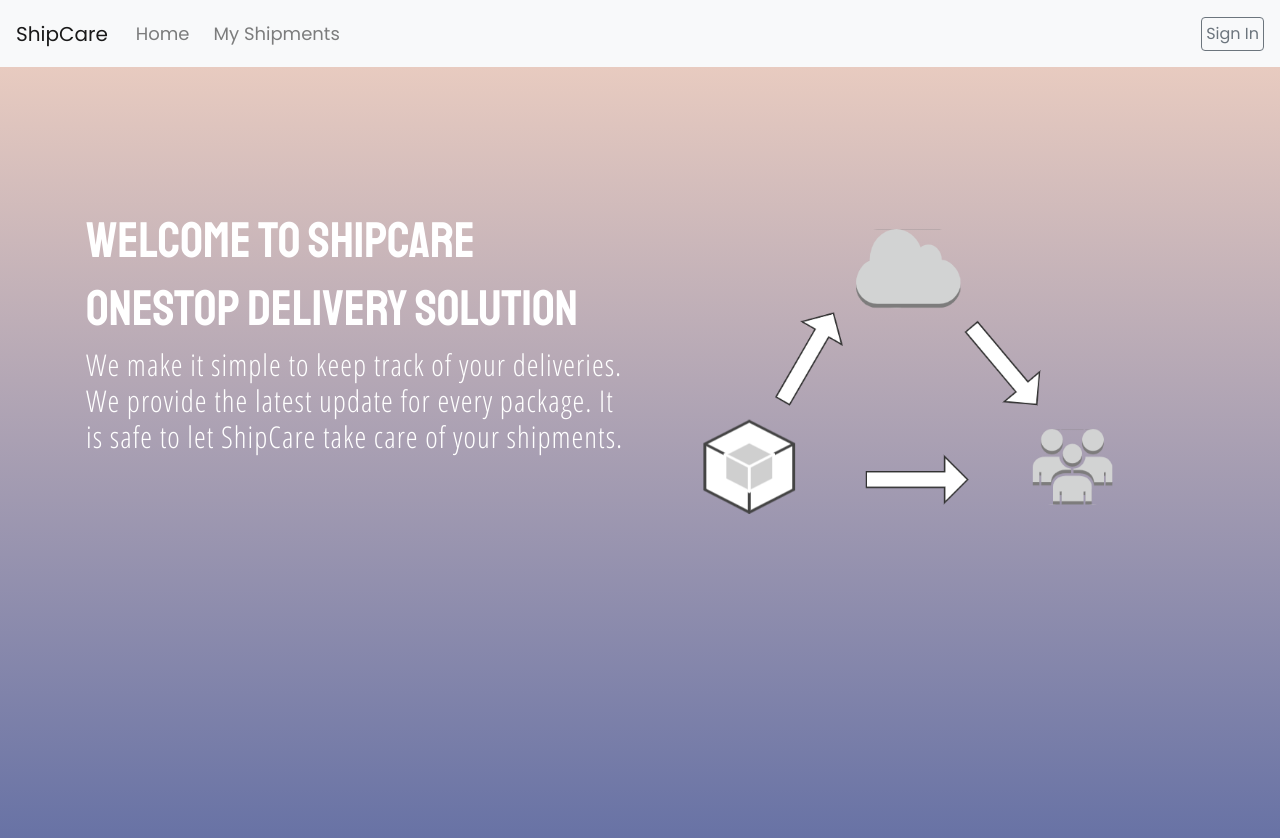
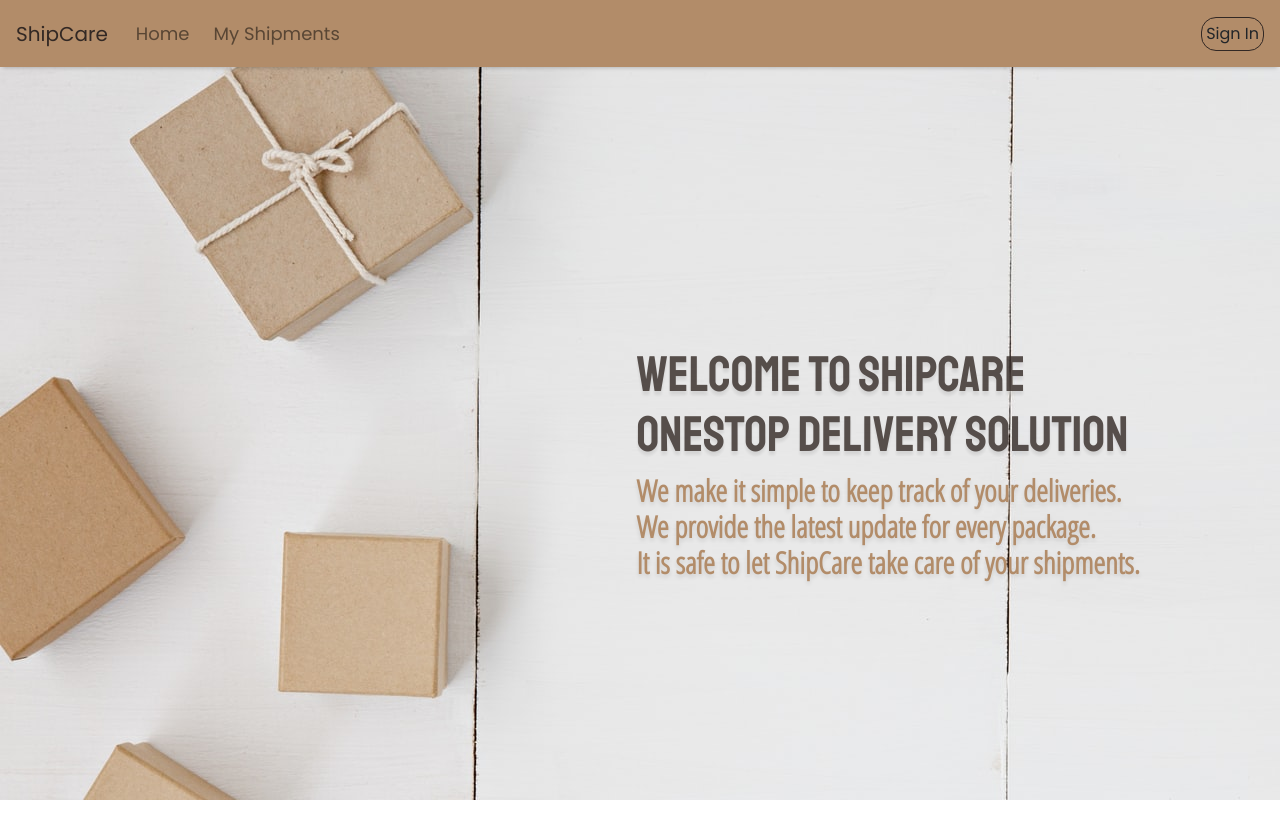
Before and after one commit to yihongwang001/Shipment-System-Frontend, a React (Create React App) app: page / in a window 1280 px wide. Shown: the top 838 px of the page. After the commit the page ends 800 px from the top, so only its background shows below. Built offline with nearby package versions, Linux system fonts and the light colour scheme.

Commit message:
add a background image and change color theme

```diff
--- a/src/App.css
+++ b/src/App.css
@@ -1,5 +1,14 @@
 *:focus {
   outline: none;
   border: none;
-  box-shadow: 0 0 3pt 2pt #7e7e7e;
+  box-shadow: 0 0 3pt 2pt #32282470;
 }
+
+input[type='text']:focus,
+input[type='email']:focus,
+input[type='password']:focus,
+input[type='url']:focus {
+  border-color: #b28c69;
+  box-shadow: 0 3px 3px #b28c69;
+  outline: 0 none;
+}
--- a/src/components/NavBar.js
+++ b/src/components/NavBar.js
@@ -1,7 +1,7 @@
 /*eslint-disable no-unused-vars*/
 import React, { useContext } from 'react';
 import { useHistory } from 'react-router-dom';
-import { Button, Nav, Navbar } from 'react-bootstrap';
+import { Nav, Navbar } from 'react-bootstrap';
 import LoggedIn from '../components/LoginContext';
 import '../styles/NavBar.css';
 
@@ -39,14 +39,10 @@ const NavBar = () => {
   return (
     <>
       <JumpToMainContent />
-      <Navbar
-        className="navbar"
-        bg="light"
-        variant="light"
-        expand="lg"
-        sticky="top"
-      >
-        <Navbar.Brand href="/">ShipCare</Navbar.Brand>
+      <Navbar className="navbar" expand="lg" sticky="top">
+        <Navbar.Brand href="/" className="brand">
+          ShipCare
+        </Navbar.Brand>
         <Navbar.Toggle aria-controls="basic-navbar-nav" />
         <Navbar.Collapse id="basic-navbar-nav">
           <Nav className="mr-auto">
@@ -57,13 +53,16 @@ const NavBar = () => {
               <Nav.Link href="/shipment-list">My Shipments</Nav.Link>
             </Nav.Item>
           </Nav>
-          <Button
-            variant="outline-secondary"
+          <Nav.Item
             onClick={handleClick}
-            className="p-1"
+            className="p-1 sign-button"
+            tabIndex={0}
+            onKeyPress={(event) => {
+              if (event.key === 'Enter') handleClick();
+            }}
           >
             {loggedIn.loggedIn ? 'Sign Out' : 'Sign In'}
-          </Button>
+          </Nav.Item>
         </Navbar.Collapse>
       </Navbar>
     </>
--- a/src/components/ShipmentForm.js
+++ b/src/components/ShipmentForm.js
@@ -97,7 +97,7 @@ const ShipmentForm = (props) => {
         />
       </Form.Group>
 
-      <Button variant="secondary" onClick={() => addTracking()}>
+      <Button className="add-button" onClick={() => addTracking()}>
         Add Tracking
       </Button>
     </Form>
--- a/src/pages/HomePage.js
+++ b/src/pages/HomePage.js
@@ -1,34 +1,28 @@
 /*eslint-disable no-unused-vars*/
 import React from 'react';
-import { Container, Row, Col } from 'react-bootstrap';
+import { Container } from 'react-bootstrap';
 /*eslint-enable no-unused-vars*/
-import delivery from '../shipment.png';
 import '../styles/HomePage.css';
 
 const HomePage = () => {
   return (
     <main>
       <Container fluid className="homepage-container">
-        <Container className="slogan-container px-2 pt-5">
-          <Row className="pt-5 mt-5">
-            <Col xs={6} className="mx-2">
-              <h1>Welcome to ShipCare</h1>
-              <h1>Onestop delivery solution</h1>
-              <h2>
-                We make it simple to keep track of your deliveries. We provide
-                the latest update for every package. It is safe to let ShipCare
-                take care of your shipments.
-              </h2>
-            </Col>
-            <Col xs={5} className="mx-2">
-              <img
-                src={delivery}
-                alt="shipment delivery tracking"
-                className="float-right img-fluid"
-              ></img>
-            </Col>
-          </Row>
-          <br />
+        <Container className="slogan-container">
+          <div className="float-right home-content">
+            <h1>
+              Welcome to ShipCare
+              <br />
+              Onestop delivery solution
+            </h1>
+            <h4>
+              We make it simple to keep track of your deliveries.
+              <br />
+              We provide the latest update for every package.
+              <br />
+              It is safe to let ShipCare take care of your shipments.
+            </h4>
+          </div>
         </Container>
       </Container>
     </main>
--- a/src/pages/ShipmentListPage.js
+++ b/src/pages/ShipmentListPage.js
@@ -4,8 +4,13 @@ import { Tabs, Tab, Container } from 'react-bootstrap';
 import ShipmentForm from '../components/ShipmentForm';
 import SingleShipment from '../components/SingleShipment';
 import OldShipment from '../components/OldShipment';
+import { FontAwesomeIcon } from '@fortawesome/react-fontawesome';
+import { library } from '@fortawesome/fontawesome-svg-core';
+import { faShippingFast } from '@fortawesome/free-solid-svg-icons';
 import '../styles/ShipmentListPage.css';
 /*eslint-enable no-unused-vars*/
+
+library.add(faShippingFast);
 
 function ShipmentListPage() {
   const [trackings, setTrackings] = useState([]);
@@ -90,7 +95,8 @@ function ShipmentListPage() {
     <main className="shipment-list">
       <Container>
         <h1 className="greeting">
-          Hello, {JSON.parse(localStorage.getItem('loginInfo')).username}
+          <FontAwesomeIcon icon="shipping-fast" /> Hello,{' '}
+          {JSON.parse(localStorage.getItem('loginInfo')).username}
         </h1>
         <Tabs activeKey={tab} onSelect={(currTab) => setTab(currTab)}>
           <Tab eventKey="new-tracking" title="New Tracking">
--- a/src/styles/HomePage.css
+++ b/src/styles/HomePage.css
@@ -1,25 +1,33 @@
 .homepage-container {
+  background-image: url(../background.jpeg);
   min-height: 100vh;
-  background: -webkit-linear-gradient(
-    to top,
-    #636fa4,
-    #e8cbc0
-  ); /* Chrome 10-25, Safari 5.1-6 */
-  background: linear-gradient(
-    to top,
-    #636fa4,
-    #e8cbc0
-  ); /* W3C, IE 10+/ Edge, Firefox 16+, Chrome 26+, Opera 12+, Safari 7+ */
-  color: white;
+  display: flex;
+  align-items: center;
+  background-repeat: no-repeat;
+  background-attachment: fixed;
+}
+
+.slogan-container {
+  position: fixed;
+}
+
+.home-content {
+  position: relative;
 }
 
 .slogan-container h1 {
+  margin-top: 0;
+  color: #322824;
+  opacity: 0.8;
   font-size: 50px;
   font-family: 'Staatliches', cursive;
+  text-shadow: 0px 4px 3px rgba(0, 0, 0, 0.1);
 }
 
-.slogan-container h2 {
+.slogan-container h4 {
+  color: #b28c69;
   font-size: 30px;
   font-family: 'Open Sans Condensed', sans-serif;
-  letter-spacing: 1px;
+  font-weight: bold;
+  text-shadow: 0px 3px 4px rgba(0, 0, 0, 0.1);
 }
--- a/src/styles/LoginPage.css
+++ b/src/styles/LoginPage.css
@@ -1,16 +1,7 @@
 .container-fluid {
-  height: 100vh;
-  background: -webkit-linear-gradient(
-    to top,
-    #636fa4,
-    #e8cbc0
-  ); /* Chrome 10-25, Safari 5.1-6 */
-  background: linear-gradient(
-    to top,
-    #636fa4,
-    #e8cbc0
-  ); /* W3C, IE 10+/ Edge, Firefox 16+, Chrome 26+, Opera 12+, Safari 7+ */
-  color: white;
+  background-image: url(../background.jpeg);
+  min-height: 100vh;
+  position: fixed;
 }
 
 .login-form {
--- a/src/styles/NavBar.css
+++ b/src/styles/NavBar.css
@@ -7,6 +7,7 @@
   background: #eef2f3;
   padding: 2%;
   transition: transform 0.3s;
+  color: #b28c69;
   font-family: 'Karla', sans-serif;
   font-size: 17px;
   font-weight: 700;
@@ -20,5 +21,19 @@
 .navbar {
   font-family: 'Poppins', sans-serif;
   font-weight: 400;
+  /* text-transform: uppercase; */
   font-size: large;
+  background-color: #b28c69;
+  box-shadow: 0 4px 4px -3px rgba(0, 0, 0, 0.2);
 }
+
+.brand {
+  color: #322824 !important;
+}
+
+.sign-button {
+  font-size: medium;
+  border: 1px solid #322824;
+  border-radius: 15px;
+  cursor: pointer;
+}
--- a/src/styles/RegisterPage.css
+++ b/src/styles/RegisterPage.css
@@ -1,16 +1,7 @@
 .container-fluid {
-  height: 100vh;
-  background: -webkit-linear-gradient(
-    to top,
-    #636fa4,
-    #e8cbc0
-  ); /* Chrome 10-25, Safari 5.1-6 */
-  background: linear-gradient(
-    to top,
-    #636fa4,
-    #e8cbc0
-  ); /* W3C, IE 10+/ Edge, Firefox 16+, Chrome 26+, Opera 12+, Safari 7+ */
-  color: white;
+  background-image: url(../background.jpeg);
+  min-height: 100vh;
+  position: fixed;
 }
 
 .register-form {
--- a/src/styles/ShipmentForm.css
+++ b/src/styles/ShipmentForm.css
@@ -2,14 +2,23 @@
   padding: 20px 0;
 }
 .shipment-form .form-group label {
-  font-weight: bold;
-  color: #555555;
+  color: #322824;
+  font-weight: 500;
 }
 
 .shipment-form .form-control {
   background-color: #f2f2f2;
 }
 
-.shipment-form .form-control:focus {
-  background-color: #dbdbdb;
+.shipment-form .add-button {
+  background-color: #b28c69;
+  border: none;
 }
+
+.shipment-form .add-button:hover {
+  background-color: #322824;
+}
+
+.shipment-form .add-button:focus {
+  background-color: #322824;
+}
--- a/src/styles/ShipmentListPage.css
+++ b/src/styles/ShipmentListPage.css
@@ -2,20 +2,11 @@
 
 .shipment-list {
   height: 100vh;
-  background: -webkit-linear-gradient(
-    to top,
-    #636fa4,
-    #e8cbc0
-  ); /* Chrome 10-25, Safari 5.1-6 */
-  background: linear-gradient(
-    to top,
-    #636fa4,
-    #e8cbc0
-  ); /* W3C, IE 10+/ Edge, Firefox 16+, Chrome 26+, Opera 12+, Safari 7+ */
+  background-color: #d9d9d9;
 }
 
 .shipment-list .nav-tabs a {
-  color: #333333;
+  color: #322824;
 }
 
 .shipment-list .nav-tabs .nav-item:focus {
@@ -23,7 +14,7 @@
 }
 
 .shipment-list .greeting {
-  color: #333333;
+  color: #322824;
   padding: 25px 10px 10px 10px;
   text-transform: capitalize;
   font-family: 'Rubik', sans-serif;
--- a/src/styles/SingleShipment.css
+++ b/src/styles/SingleShipment.css
@@ -4,11 +4,10 @@
   padding: 20px;
   font-family: 'Karla', sans-serif;
   font-size: 17px;
-  color: #555555;
+  color: #322824;
 }
 
 .active-record:nth-of-type(odd) {
-  /* background-color: #f5f5f5; */
   background: -webkit-linear-gradient(
     to right,
     #eaeaea,
@@ -49,7 +48,7 @@
 }
 
 .active-record a {
-  color: #333333;
+  color: #322824;
   text-decoration: underline;
 }
 
@@ -67,7 +66,7 @@
 .active-record .done-icon .done-icon-text {
   visibility: hidden;
   width: 60px;
-  background-color: #333333;
+  background-color: #322824;
   font-size: small;
   color: #fff;
   text-align: center;
@@ -100,7 +99,7 @@
 .active-record .delete-icon .delete-icon-text {
   visibility: hidden;
   width: 60px;
-  background-color: #333333;
+  background-color: #322824;
   font-size: small;
   color: #fff;
   text-align: center;
```
Also changed, not shown: src/background.jpeg (added), src/shipment.png (deleted).
